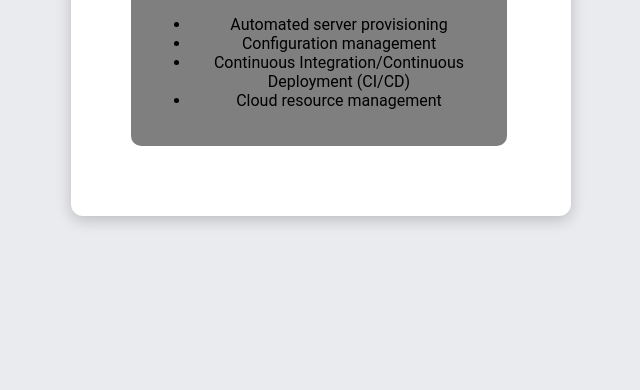
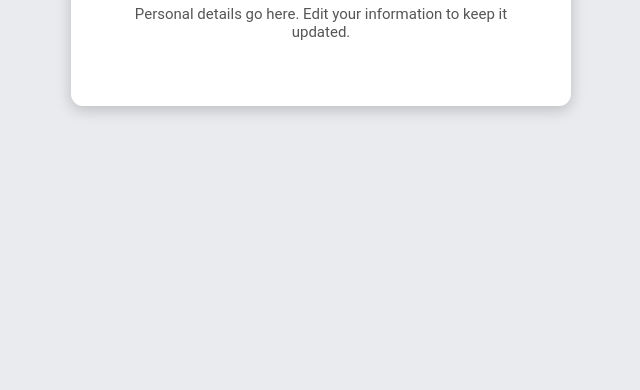
Before and after one commit to rupeshreddy348/social-app-docker, a website: page public/about.html in a window 1280 px wide. Shown: the part 410-800 px from the top of the page, without its empty margins (319-959 px from the left). Drawn offline with Linux system fonts and the light colour scheme.

Commit message:
Update about.html

```diff
--- a/public/about.html
+++ b/public/about.html
@@ -3,30 +3,14 @@
 <head>
     <meta charset="UTF-8">
     <meta name="viewport" content="width=device-width, initial-scale=1.0">
+    <link rel="stylesheet" href="/css/style.css">
     <title>About Me</title>
-    <link rel="stylesheet" href="/css/style.css">
-    <style>
-        .section {
-            margin: 20px;
-            padding: 20px;
-            background: rgba(0, 0, 0, 0.5);
-            border-radius: 10px;
-            width: 80%;
-            max-width: 800px;
-        }
-    </style>
 </head>
 <body>
     <div class="container">
         <h1>About Me</h1>
         <div class="section">
-            <p>Hi, I'm Sai, a DevOps engineer at Milvik Technologies. I have experience with various tools and practices that help improve collaboration and productivity in software development.</p>
-            <ul>
-                <li>Automated server provisioning</li>
-                <li>Configuration management</li>
-                <li>Continuous Integration/Continuous Deployment (CI/CD)</li>
-                <li>Cloud resource management</li>
-            </ul>
+            <p>Personal details go here. Edit your information to keep it updated.</p>
         </div>
     </div>
 </body>
```
